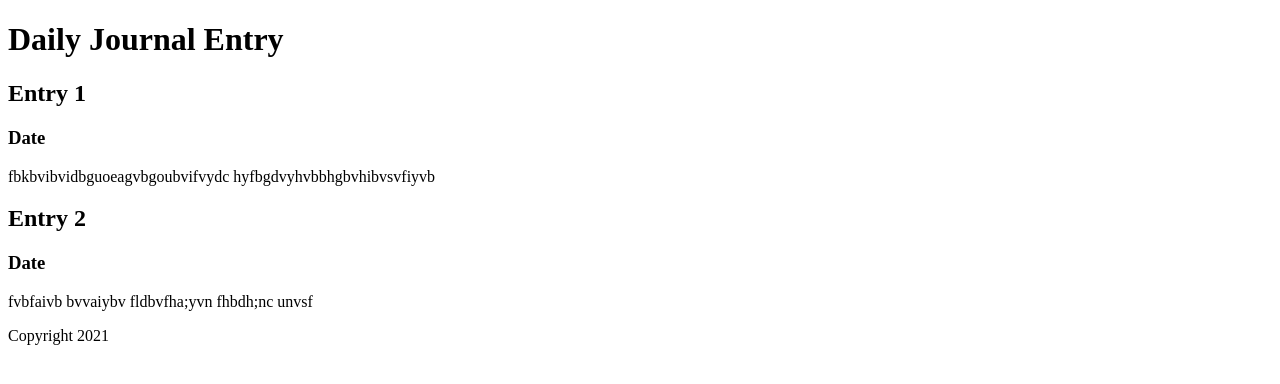
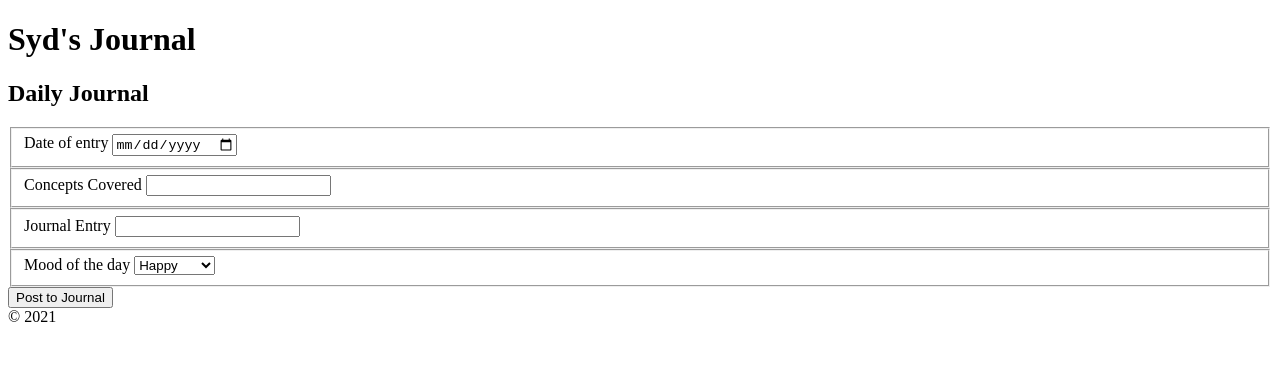
Before and after one commit to scrawleyy1/Daily-Journal, a plain HTML site: page index.html in a window 1280 px wide. Drawn offline with Linux system fonts and the light colour scheme; files that its build step writes are made by us from their sources.

Commit message:
building the journal form

```diff
--- a/index.html
+++ b/index.html
@@ -7,29 +7,48 @@
     <title>Sydney's Daily Journal</title>
     <link rel="stylesheet" href="main.css">
 <header>
-    <h1>Daily Journal Entry</h1>
+    <h1>Syd's Journal</h1>
 </header>
 
 </head>
 
 
 <body>
-    <main>
-        <article>
-            <h2>Entry 1</h2>
-            <h3>Date</h3>
-            <p>fbkbvibvidbguoeagvbgoubvifvydc hyfbgdvyhvbbhgbvhibvsvfiyvb</p>
-        </article>
-        <article>
-            <h2>Entry 2</h2>
-            <h3>Date</h3>
-            <p>fvbfaivb bvvaiybv fldbvfha;yvn fhbdh;nc unvsf</p>
-        </article>
-    </main>
+    <h2>Daily Journal</h2>
+<main>
+    <form action="">
+        <fieldset>
+            <label for="journalDate">Date of entry</label>
+                <input type="date" name="journalDate" id="journalDate">
+        </fieldset>
+    </form>
+    <form>
+        <fieldset>
+            <label for="conceptsCovered">Concepts Covered</label>
+                <input type="text">
+        </fieldset>
+    </form>
+    <form>
+        <fieldset>
+            <label for="journalEntry">Journal Entry</label>
+                <input type="text">
+        </fieldset>
+    </form>
+    <form>
+        <fieldset>
+            <label for="moodOfTheDay">Mood of the day</label>
+                <select id="moodOfTheDay">
+                    <option value="happy">Happy</option>
+                    <option value="sad">Sad</option>
+                    <option value="moody">Moody</option>
+                    <option value="optimistic">Optimistic</option>
+                    <option value="sleepy">Sleepy</option>
+                </select>
+        </fieldset>
+        <button class="entryButton">Post to Journal</button>
+    </form>
+</main>
 
-
-
-
-    <footer>Copyright 2021</footer>
+    <footer>&COPY; 2021</footer>
 </body>
 </html>
--- a/styles/main.css
+++ b/styles/main.css
@@ -0,0 +1,4 @@
+.display {
+    display: flex;
+    flex-direction: column;
+}
```
